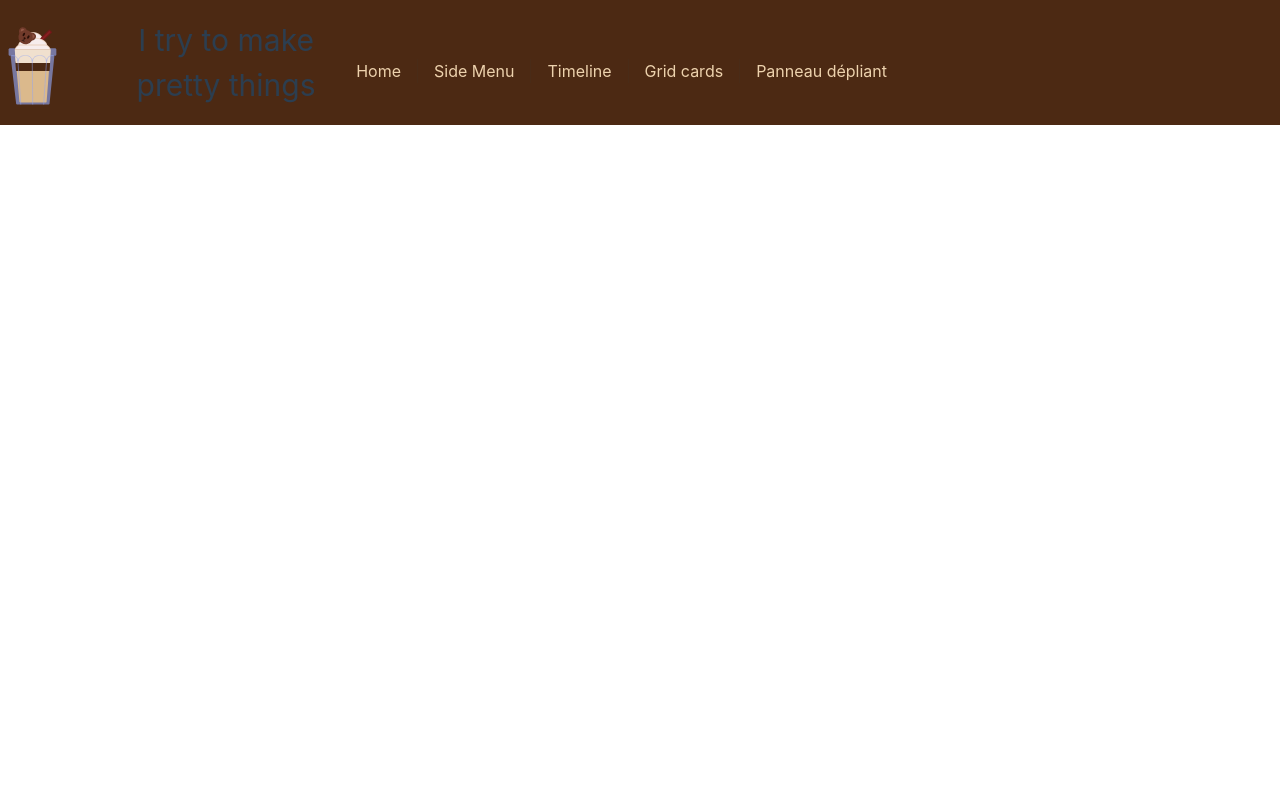
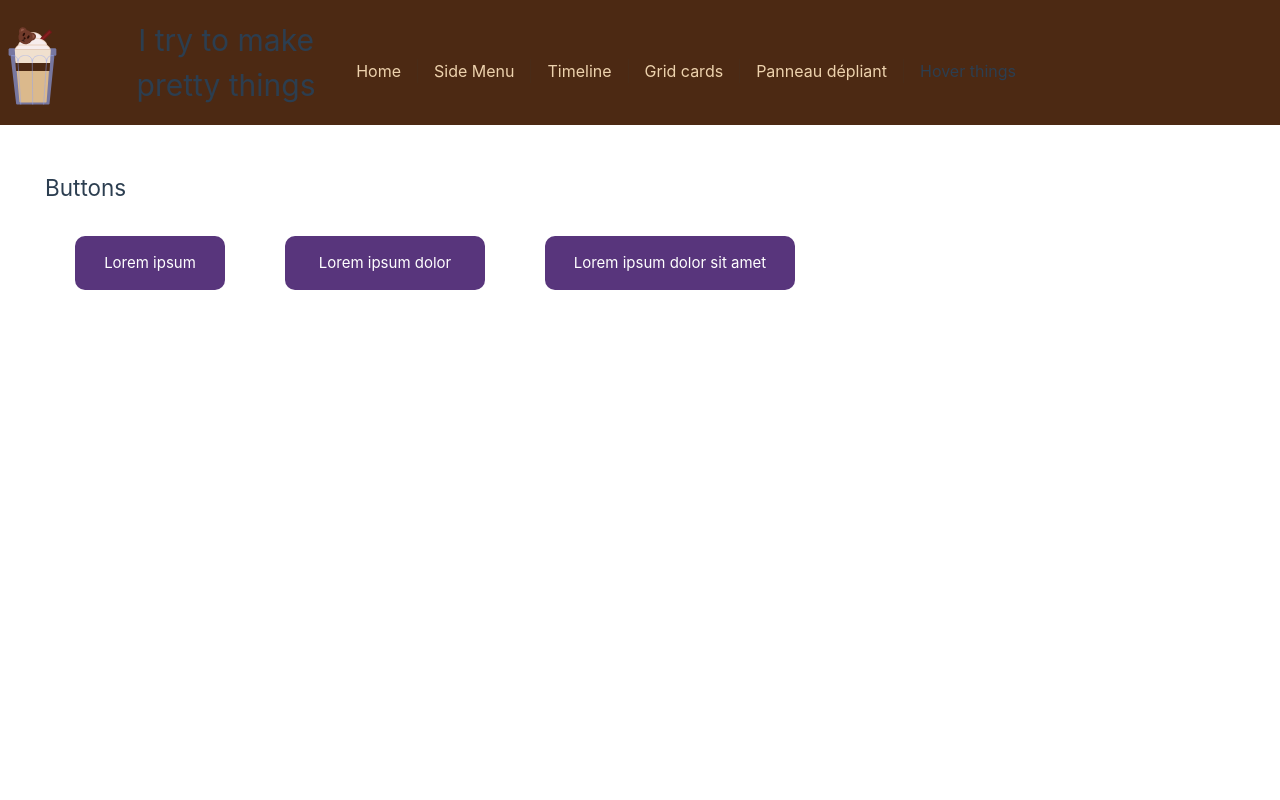
Before and after one commit to SoPopuko/i-try-to-make-pretty-things, a Vue app: page /hover-things in a window 1280 px wide. Shown: the top 800 px of the page. Built offline with nearby package versions, Linux system fonts and the light colour scheme; the HTML template or start-up script is replaced by a standard one.

Commit message:
add hover things page

```diff
--- a/src/App.vue
+++ b/src/App.vue
@@ -12,6 +12,7 @@ import { RouterLink, RouterView } from 'vue-router'
       <RouterLink to="/timeline">Timeline</RouterLink>
       <RouterLink to="/grid-cards">Grid cards</RouterLink>
       <RouterLink to="/folding-panel">Panneau dépliant</RouterLink>
+      <RouterLink to="/hover-things">Hover things</RouterLink>
     </nav>
   </header>
   <body>
--- /dev/null
+++ b/src/assets/hoverthings.css
@@ -0,0 +1,27 @@
+
+.small {
+  width: 150px;
+}
+.medium {
+  width: 200px;
+}
+.large {
+  width: 250px;
+}
+
+.hover-things-btn {
+  background-color: rgb(88, 53, 124);
+  color: white;
+  text-align: center;
+  padding: 1em;
+  margin: 2em;
+  border-radius: 10px;
+  transition: all 1s;
+  cursor: pointer;
+}
+
+.hover-things-btn:hover {
+  background-color: rgb(197, 158, 238);
+  color: black;
+  transform: translateY(-10px);
+}
--- a/src/assets/main.css
+++ b/src/assets/main.css
@@ -4,6 +4,7 @@
 @import './menu.css';
 @import './home.css';
 @import './panel.css';
+@import './hoverthings.css';
 
 #webpage {
   display: grid;
--- a/src/components/FoldingPanel.vue
+++ b/src/components/FoldingPanel.vue
@@ -4,15 +4,11 @@ import IconSupport from './icons/IconSupport.vue'
 
 const panelOn = ref()
 
-function PanelState() {
-  panelOn.value = !panelOn.value;
-}
-
 </script>
 
 <template>
   <div>
-    <!-- <div class="panel-container">
+    <div class="panel-container">
       <div class="panel-title" @click="panelOn = !panelOn">
         <IconSupport :style="panelOn === true ? 'color: red' : 'color: pink'" />
         <p>Lorem ipsum dolor sit amet.</p>
@@ -35,32 +31,6 @@ function PanelState() {
           ligula ac tellus porttitor interdum. Sed vestibulum cursus commodo.
         </p>
       </div>
-    </div>-->
-
-    <div class="panel-container">
-      <div class="panel-title" @click="PanelState">
-        <IconSupport :style="panelOn === true ? 'color: red' : 'color: pink'" />
-        <p>Lorem ipsum dolor sit amet.</p>
-        {{ panelOn }}
-      </div>
-      <div class="test-desc" :class="{'opened': panelOn}">
-        <p>
-          Aenean consectetur libero lectus. Proin id ante arcu. Nulla justo justo, vehicula sit amet
-          ante quis, molestie euismod est. Praesent eros augue, rutrum non erat in, rutrum porttitor
-          neque. Sed eleifend nec erat sed posuere. Vivamus ultrices quam lorem, sit amet pulvinar
-          ex rutrum eu. Vestibulum semper neque vitae efficitur varius. Phasellus porta molestie
-          purus, id porta turpis porttitor quis.
-        </p>
-        <p>
-          Cras scelerisque, elit sed consectetur suscipit, eros ex sodales leo, nec pellentesque
-          arcu orci eu risus. Donec at dui sit amet felis cursus placerat ut sit amet nisl. Etiam
-          quis lacinia ex. Cras faucibus fringilla vestibulum. Curabitur scelerisque pellentesque
-          nisl eget euismod. Integer ac posuere enim. Aliquam erat volutpat. Morbi eget ultrices
-          risus, non tincidunt nibh. Cras tempor erat ligula, at mollis massa aliquet nec. In vel
-          est vel risus cursus condimentum. Sed viverra volutpat urna sit amet facilisis. Morbi non
-          ligula ac tellus porttitor interdum. Sed vestibulum cursus commodo.
-        </p>
-      </div>
     </div>
   </div>
 </template>
--- /dev/null
+++ b/src/components/HoverThings.vue
@@ -0,0 +1,20 @@
+<template>
+  <div>
+    <!-- Buttons -->
+    <div style="padding: 3em;">
+      <h2>Buttons</h2>
+      <div style="display: flex">
+        <div id="button-small" class="hover-things-btn small">
+          Lorem ipsum
+        </div>
+        <div id="button-medium" class="hover-things-btn medium">
+          Lorem ipsum dolor
+        </div>
+        <div id="button-large" class="hover-things-btn large">
+          Lorem ipsum dolor sit amet
+        </div>
+      </div>
+    </div>
+
+  </div>
+</template>
--- a/src/router/index.ts
+++ b/src/router/index.ts
@@ -29,6 +29,11 @@ const router = createRouter({
       name: 'folding-panel',
       component: () => import('../views/FoldingPanelVue.vue'),
     },
+    {
+      path: '/hover-things',
+      name: 'hover-things',
+      component: () => import('../views/HoverThingsVue.vue'),
+    },
   ],
 })
 
--- /dev/null
+++ b/src/views/HoverThingsVue.vue
@@ -0,0 +1,9 @@
+<script setup lang="ts">
+import HoverThings from '../components/HoverThings.vue'
+</script>
+
+<template>
+  <div>
+    <HoverThings />
+  </div>
+</template>
```
